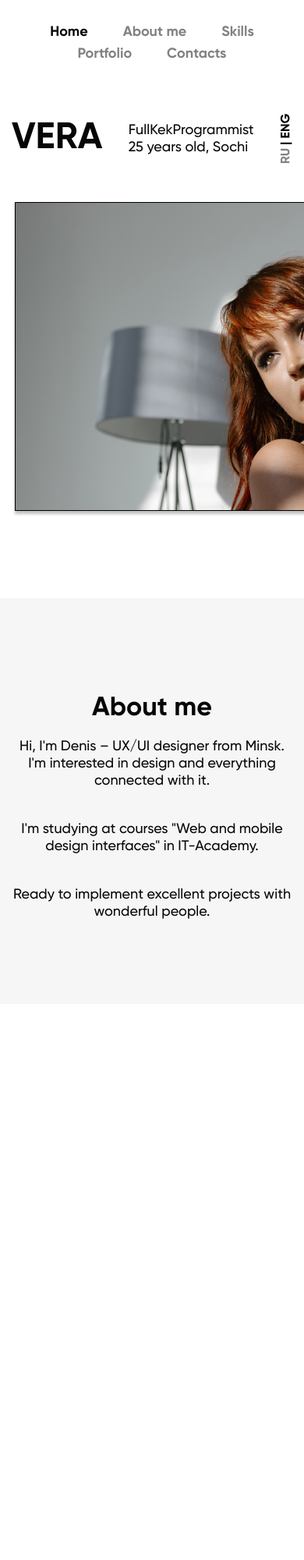
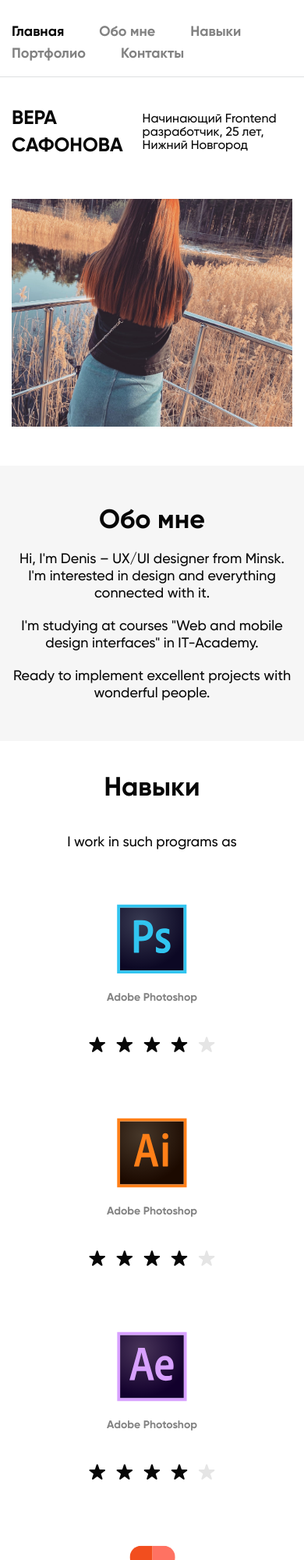
Before and after one commit to Morkovka171/About_me, a plain HTML site: page index.html in a window 390 px wide. Shown: the top 2000 px of the page at 78% size. Before the commit the page ends 1287 px from the top, so only its background shows below. Drawn offline with Linux system fonts and the light colour scheme.

Commit message:
Блок скиллс + адаптив

```diff
--- a/index.html
+++ b/index.html
@@ -14,19 +14,19 @@
             <nav class="header__menu">
                 <ul class="menu__list">
                     <li class="menu__item">
-                        <a href="#" class="menu__link menu__link_home">Home</a>
+                        <a href="#" class="menu__link menu__link_home">Главная</a>
                     </li>
                     <li class="menu__item">
-                        <a href="#" class="menu__link">About me</a>
+                        <a href="#" class="menu__link">Обо мне</a>
                     </li>
                     <li class="menu__item">
-                        <a href="#" class="menu__link">Skills</a>
+                        <a href="#" class="menu__link">Навыки</a>
                     </li>
                     <li class="menu__item">
-                        <a href="#" class="menu__link">Portfolio</a>
+                        <a href="#" class="menu__link">Портфолио</a>
                     </li>
                     <li class="menu__item">
-                        <a href="#" class="menu__link">Contacts</a>
+                        <a href="#" class="menu__link">Контакты</a>
                     </li>
                 </ul>
             </nav>
@@ -37,23 +37,23 @@
             <div class="main-block__container">
                 <div class="main-block__body">
                     <h1 class="main-block__title">
-                        Vera
+                        Вера<br> Сафонова
                     </h1>
                     <div class="main-block__text">
-                      FullKekProgrammist<br> 25 years old, Sochi
+                      Начинающий Frontend разработчик, 25 лет, Нижний Новгород
                     </div>
 
                     <div class="lang"> <img src="/images/header/rueng.svg" alt=""></div>
                 </div>
                 <div class="main-block__image">
-                    <img src="images/header/iam.jpg" alt="">
+                    <img src="images/header/iam2.jpg" alt="I am">
                 </div>
             </div>
         </section>
         <section class="about">
             <div class="about__container">
                 <div class="about__body">
-                    <h2 class="about__title">About me</h2>
+                    <h2 class="about__title title">Обо мне</h2>
                     <div class="about__text">
                         <p>Hi, I'm Denis – UX/UI designer from Minsk.
                             I'm interested in design and everything connected with it.</p>
@@ -65,6 +65,63 @@
                 </div>
             </div>
         </section>
+        <section class="skills">
+            <div class="skills__container">
+                <h3 class="skills__title title">Навыки</h3>
+                <div class="skills__sub-title">I work in such programs as</div>
+                <div class="skills__items">
+                    <div class="skills__item">
+                        <div class="skills__image">
+                            <img src="images/skills/1.svg" alt="Adobe
+                            Photoshop">
+                        </div>
+                        <div class="skills__text">Adobe
+                            Photoshop</div>
+                        <div class="skills__stars">
+                            <img src="images/skills/stars.svg" alt="Stars">
+                        </div>
+                    </div>
+                    <div class="skills__item">
+                        <div class="skills__image">
+                            <img src="images/skills/2.svg" alt="Adobe
+                            Photoshop">
+                        </div>
+                        <div class="skills__text">Adobe
+                            Photoshop</div>
+                        <div class="skills__stars">
+                            <img src="images/skills/stars.svg" alt="Stars">
+                        </div>
+                    </div>
+                    <div class="skills__item">
+                        <div class="skills__image">
+                            <img src="images/skills/3.svg" alt="Adobe
+                            Photoshop">
+                        </div>
+                        <div class="skills__text">Adobe
+                            Photoshop</div>
+                        <div class="skills__stars">
+                            <img src="images/skills/stars.svg" alt="Stars">
+                        </div>
+                    </div>
+                    <div class="skills__item">
+                        <div class="skills__image">
+                            <img src="images/skills/4.svg" alt="Adobe
+                            Photoshop">
+                        </div>
+                        <div class="skills__text">Adobe
+                            Photoshop</div>
+                        <div class="skills__stars">
+                            <img src="images/skills/stars.svg" alt="Stars">
+                        </div>
+                    </div>
+                </div>
+            </div>
+        </section>
+        <section class="portfolio">
+            <div class="portfolio__container">
+                <div class="portfolio__title title">Портфолио</div>
+            </div>
+        </section>
     </main>
     <footer></footer>
     </div>
--- a/style.css
+++ b/style.css
@@ -59,7 +59,12 @@ body {
 	font-family: 'Gilroy-Bold';
 	color: #070707;
 }
-
+.title{
+	font-size: 34px;
+	line-height: 42px;
+	padding-bottom: 17px;
+	text-align: center;
+}
 /*?------------------------------- */
 .page{
 	flex: 1 1 auto;
@@ -95,6 +100,7 @@ body {
 .header {
 	padding-top: 32px;
 	padding-bottom: 32px;
+	border-bottom: 1px solid #DEDFE1;
 }
 .header__menu{
 	flex: 1 1 auto;
@@ -124,7 +130,11 @@ body {
 @media (max-width: 767.98px) {
 	.menu__list {
 		flex-wrap: wrap;
-		justify-content: center;
+		justify-content: start;
+	}
+	.header {
+		padding-top: 32px;
+		padding-bottom: 20px;
 	}
 }
 /*?----HEADER--------------------------- */
@@ -139,10 +149,11 @@ body {
 	justify-content: space-between;
 	padding-bottom: 50px;
 	align-items: center;
+	column-gap: 50px;
 }
 .main-block__title {
 	text-transform: uppercase;
-	font-size: 47.3392px;
+	font-size: 35px;
 	line-height: 59px;
 }
 .main-block__text {
@@ -150,38 +161,135 @@ body {
 	font-size: 18px;
 	line-height: 22px;
 }
+.main-block__image {
+	display: block;
+	position: relative;
+	padding-bottom: 81%;
+	overflow: hidden;
+}
+
+.main-block__image img{
+	position: absolute;
+	width: 100%;
+	height: 100%;
+	top: 0;
+	left: 0;
+	object-fit: cover;
+}
+@media (max-width: 767.98px) {
+	.main-block__title {
+		font-size: 25px;
+		line-height: 35px;
+	}
+	.main-block__text {
+		font-size: 16px;
+		line-height: 17px;
+	}
+	.main-block__body {
+		column-gap: 25px;
+	}
+	.lang{
+		display: none;
+	}
+	.main__block{
+		padding-bottom: 50px;
+	}
+}
 
 /*?----ABOUT--------------------------- */
 
 .about {
+	padding-top: 120px;
 	background-color: #F6F6F6;
 	padding-bottom: 107px;
 }
+@media (max-width: 991.98px){
+	.about {
+		padding-top:70px;
+		padding-bottom: 70px;
+	}
+}
 .about__container {
-
 }
 .about__body {
-
-	padding-top: 120px;
 	text-align: center;
-}
-.about__title {
-	font-size: 34px;
-	line-height: 42px;
-	padding-bottom: 17px;
 }
 .about__text {
 	max-width: 400px;
 	display: flex;
 	flex-direction: column;
 	row-gap: 40px;
-	justify-content: center;
-	align-items: center;
 	font-family: 'Gilroy-Medium';
 	font-size: 18px;
 	line-height: 22px;
 	margin:0 auto;
 }
-.abzac{
+@media (max-width: 767.98px) {
+	.about {
+	padding-bottom: 50px;
+	padding-top: 50px;
+	}
+	.about__text {
+	row-gap: 20px;
+}
+}
+/*?----SKILLS--------------------------- */
 
+.skills {
+	padding-top: 91px;
+	padding-bottom: 110px;
 }
+
+.skills__container {
+}
+.skills__title{
+	padding-bottom: 69px;
+}
+.skills__sub-title {
+	text-align: center;
+	font-family: 'Gilroy-Medium';
+	font-size: 18px;
+	padding-bottom: 83px;
+}
+.skills__items {
+	display: flex;
+	column-gap: 80px;
+	row-gap: 80px;
+	justify-content: space-between;
+	justify-content: center;
+	align-items: center;
+	text-align: center;
+}
+@media (max-width: 991.98px) {
+	.skills__title{
+		padding-bottom: 39px;
+	}
+	.skills__items {
+		flex-wrap: wrap;
+	}
+	.skills {
+		padding-top:50px;
+		padding-bottom: 50px;
+	}
+	.skills__sub-title {
+		padding-bottom: 70px;
+	}
+}
+@media (max-width: 767.98px) {
+	.skills {
+	padding-bottom: 40px;
+	padding-top: 40px;
+	}
+}
+.skills__item {
+}
+.skills__image {
+	padding-bottom: 23px;
+}
+.skills__text {
+	padding-bottom: 40px;
+	font-size: 14px;
+	color: #828282;
+}
+.skills__stars {
+}
```
Also changed, not shown: images/header/iam2.jpg (added), images/skills/1.svg (added), images/skills/2.svg (added), images/skills/3.svg (added), images/skills/4.svg (added), images/skills/stars.svg (added).
